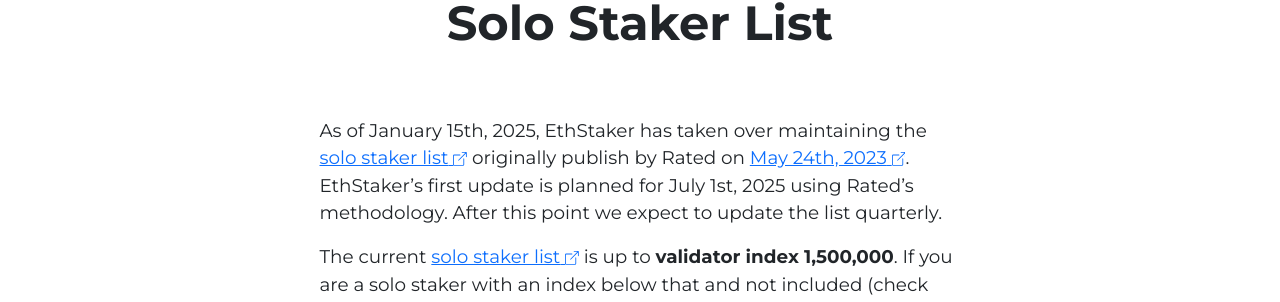
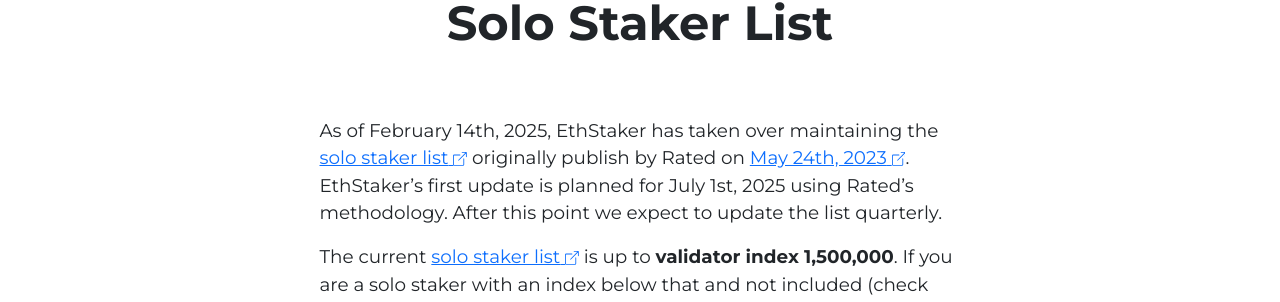
Before and after one commit to eth-educators/website, a Jekyll site: the page built from solo-staker-list.md, in a window 1280 px wide. Shown: the part 133-435 px from the top of the page. Built offline with Jekyll 4.4.1, drawn with Linux system fonts in a browser that asks for light colours.

Commit message:
update repo handover date

```diff
--- a/solo-staker-list.md
+++ b/solo-staker-list.md
@@ -5,7 +5,7 @@
 ---
 
 
-As of January 15th, 2025, EthStaker has taken over maintaining the [solo staker list](https://github.com/eth-educators/solo-stakers) originally publish by Rated on [May 24th, 2023](https://blog.rated.network/blog/solo-stakers). EthStaker's first update is planned for July 1st, 2025 using Rated's methodology. After this point we expect to update the list quarterly.
+As of February 14th, 2025, EthStaker has taken over maintaining the [solo staker list](https://github.com/eth-educators/solo-stakers) originally publish by Rated on [May 24th, 2023](https://blog.rated.network/blog/solo-stakers). EthStaker's first update is planned for July 1st, 2025 using Rated's methodology. After this point we expect to update the list quarterly.
 
 The current [solo staker list](https://github.com/eth-educators/solo-stakers) is up to **validator index 1,500,000**. If you are a solo staker with an index below that and not included (check below), feel free to [file a petition](https://forms.gle/YFKFVgq2xdEHS2s26).
 
```
